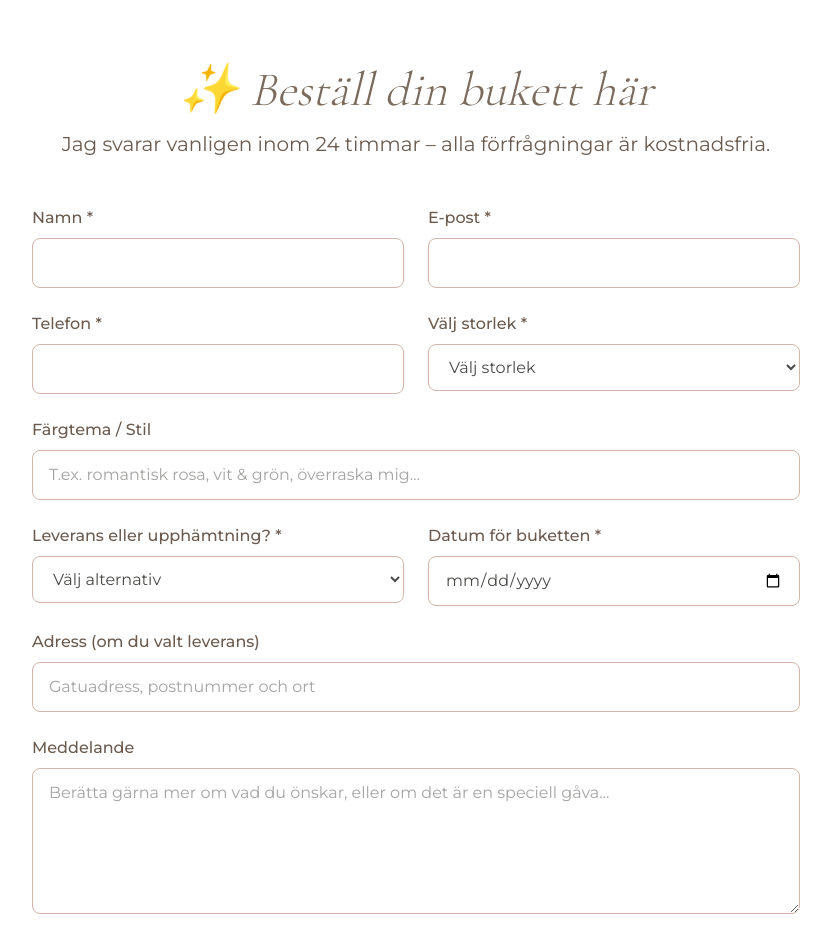
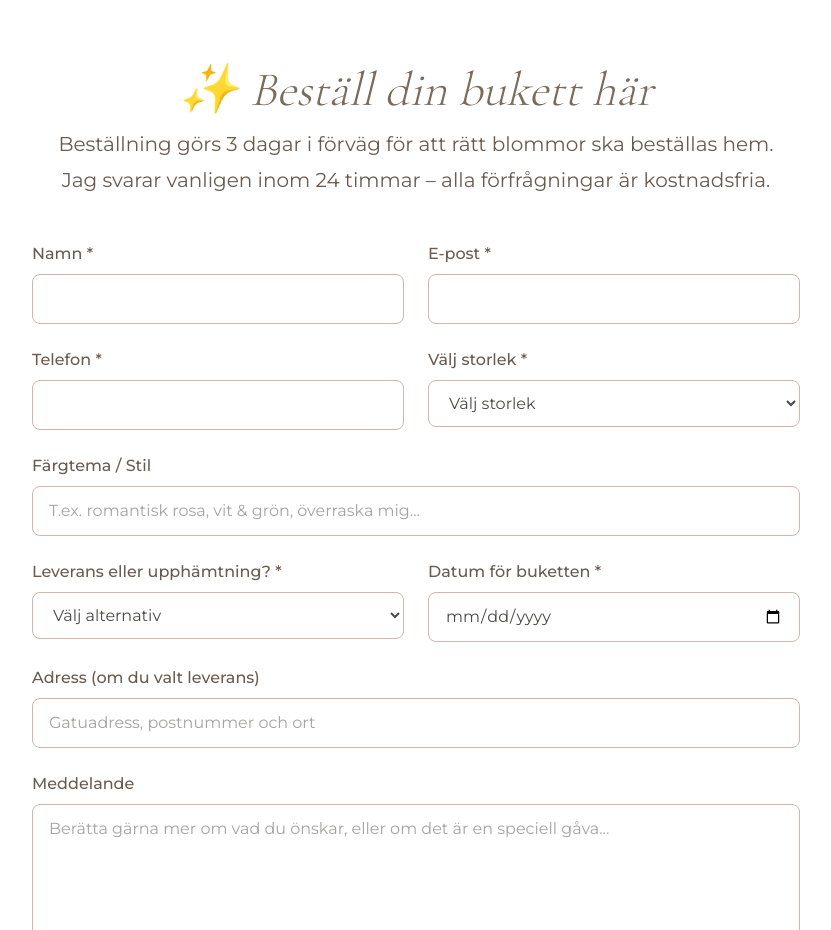
Before and after one commit to yossibello/flora-by-susanna, a Next.js app: page /bestall in a window 1280 px wide. Shown: the part 2940-3870 px from the top of the page, without its empty margins (224-1055 px from the left). Built offline with nearby package versions, Linux system fonts and the light colour scheme.

Commit message:
Add 3-day advance notice text above order form

```diff
--- a/src/app/bestall/page.tsx
+++ b/src/app/bestall/page.tsx
@@ -249,6 +249,9 @@ export default function BestallPage() {
               ✨ Beställ din bukett här
             </h2>
             <p className="text-[#6B5B4F] text-xl mb-2">
+              Beställning görs 3 dagar i förväg för att rätt blommor ska beställas hem.
+            </p>
+            <p className="text-[#6B5B4F] text-xl mb-2">
               Jag svarar vanligen inom 24 timmar – alla förfrågningar är kostnadsfria.
             </p>
           </div>
```
